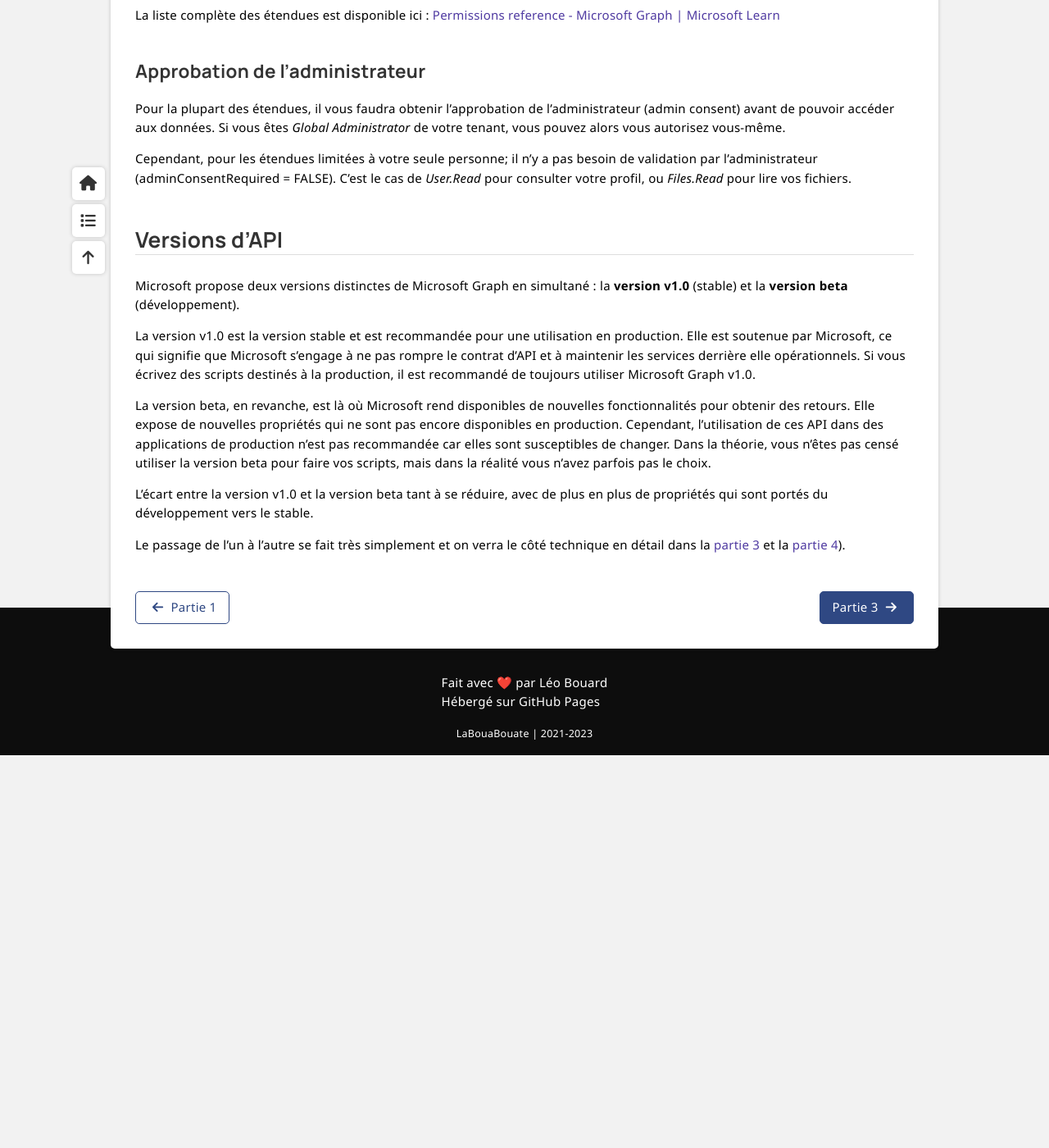
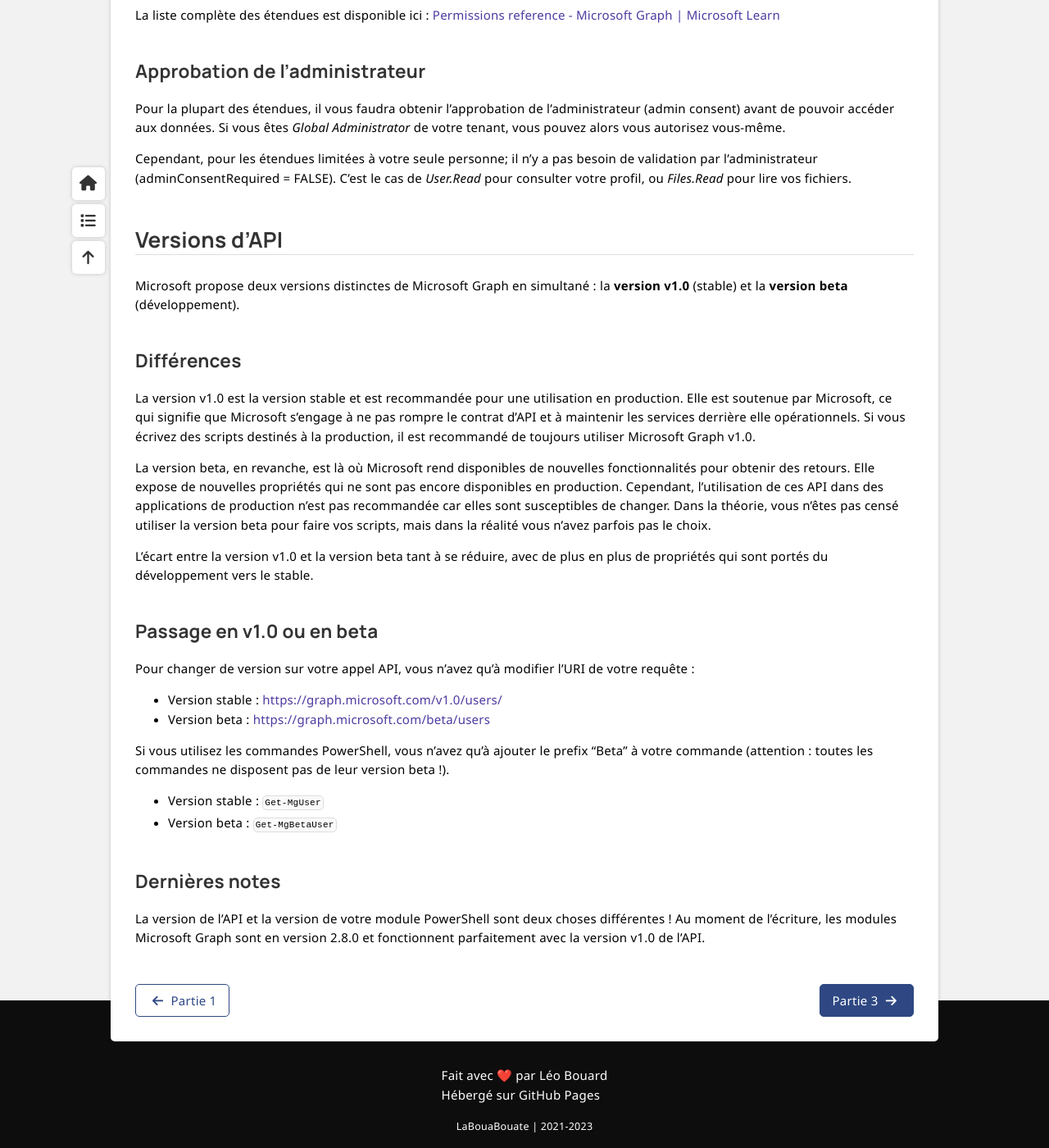
Before and after one commit to leobouard/leobouard.github.io, a Jekyll site: the page built from _posts/2023-09-17-cours-msgraph-002.md, in a window 1280 px wide and 1400 px high, scrolled down 4060 px. Shown: the whole window at 82% size. Built offline with Jekyll 4.4.1, drawn with Linux system fonts in a browser that asks for light colours; nearby versions of some CDN libraries; some web fonts are replaced; before the commit the page ends 4981 px from its top, so only the background shows below that.

Commit message:
Finalisation de la version d'API

```diff
--- a/_posts/2023-09-17-cours-msgraph-002.md
+++ b/_posts/2023-09-17-cours-msgraph-002.md
@@ -146,10 +146,26 @@
 
 Microsoft propose deux versions distinctes de Microsoft Graph en simultané : la **version v1.0** (stable) et la **version beta** (développement).
 
+### Différences
+
 La version v1.0 est la version stable et est recommandée pour une utilisation en production. Elle est soutenue par Microsoft, ce qui signifie que Microsoft s’engage à ne pas rompre le contrat d’API et à maintenir les services derrière elle opérationnels. Si vous écrivez des scripts destinés à la production, il est recommandé de toujours utiliser Microsoft Graph v1.0.
 
 La version beta, en revanche, est là où Microsoft rend disponibles de nouvelles fonctionnalités pour obtenir des retours. Elle expose de nouvelles propriétés qui ne sont pas encore disponibles en production. Cependant, l’utilisation de ces API dans des applications de production n’est pas recommandée car elles sont susceptibles de changer. Dans la théorie, vous n'êtes pas censé utiliser la version beta pour faire vos scripts, mais dans la réalité vous n'avez parfois pas le choix.
 
 L'écart entre la version v1.0 et la version beta tant à se réduire, avec de plus en plus de propriétés qui sont portés du développement vers le stable.
 
-Le passage de l'un à l'autre se fait très simplement et on verra le côté technique en détail dans la [partie 3](2023/09/17/cours-msgraph-003) et la [partie 4](2023/09/17/cours-msgraph-004)).
+### Passage en v1.0 ou en beta
+
+Pour changer de version sur votre appel API, vous n'avez qu'à modifier l'URI de votre requête :
+
+- Version stable : <https://graph.microsoft.com/v1.0/users/>
+- Version beta : <https://graph.microsoft.com/beta/users>
+
+Si vous utilisez les commandes PowerShell, vous n'avez qu'à ajouter le prefix "Beta" à votre commande (attention : toutes les commandes ne disposent pas de leur version beta !).
+
+- Version stable : `Get-MgUser`
+- Version beta : `Get-MgBetaUser`
+
+### Dernières notes
+
+La version de l'API et la version de votre module PowerShell sont deux choses différentes ! Au moment de l'écriture, les modules Microsoft Graph sont en version 2.8.0 et fonctionnent parfaitement avec la version v1.0 de l'API.
```
Also changed, not shown: _posts/2023-09-17-cours-msgraph-003.md (+0 -15 lines).
